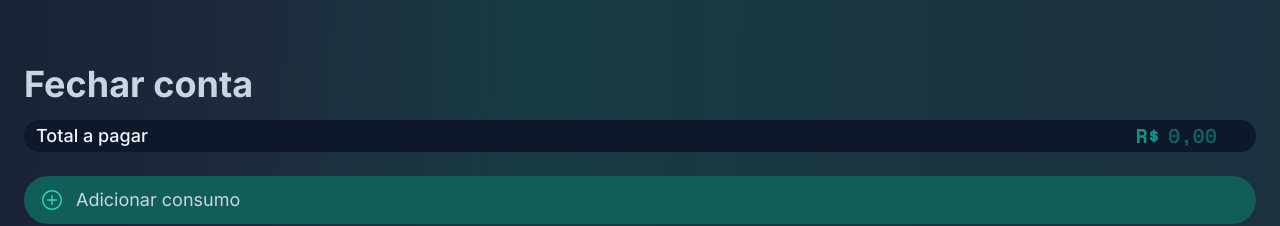
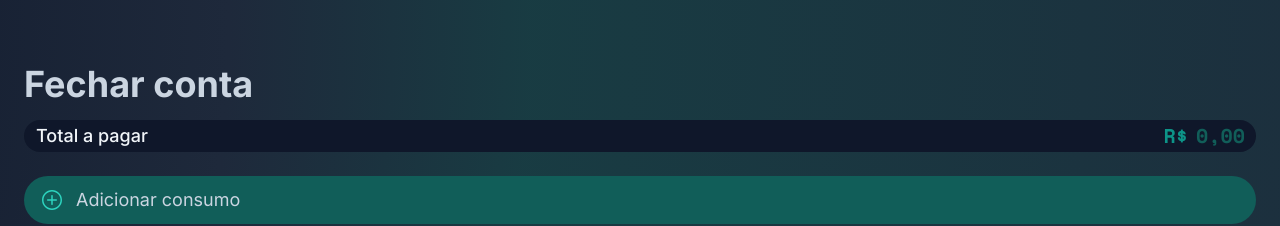
Before and after one commit to dada1smo/qites-v2, a Next.js app: page /conta in a window 1280 px wide. Shown: the top 226 px of the page. Built offline with nearby package versions, Linux system fonts and the light colour scheme.

Commit message:
feat: Adds reactive width to pill input

```diff
--- a/src/ui/components/PillInput/Base/index.tsx
+++ b/src/ui/components/PillInput/Base/index.tsx
@@ -9,7 +9,7 @@ import { VariantProps, cva } from 'class-variance-authority';
 import { cn } from '@/src/utils/cn';
 
 export const fieldVariants = cva(
-  'rounded-3xl py-1 pl-3 pr-2 flex gap-2 w-full justify-between items-center',
+  'rounded-3xl py-1 pl-3 pr-3 flex gap-2 w-full justify-between items-center',
   {
     variants: {
       color: {
@@ -64,6 +64,8 @@ const PillInput: FunctionComponent<PillInputProps> = ({
   inputMode,
   pattern,
 }) => {
+  const valueSize = value ? value.length : 1;
+
   return (
     <div className={cn(fieldVariants({ ...fieldProps }))}>
       {label && (
@@ -86,10 +88,11 @@ const PillInput: FunctionComponent<PillInputProps> = ({
           onChange={onChange}
           onBlur={onBlur}
           type={type}
-          className="w-20 bg-transparent text-xl leading-6 font-mono font-bold text-teal-600 placeholder:text-teal-800"
+          className="min-w-12 max-w-28 bg-transparent text-xl leading-6 font-mono font-bold text-teal-600 placeholder:text-teal-800"
           step={step}
           inputMode={inputMode}
           pattern={pattern}
+          style={{ width: `${valueSize}ch` }}
         />
       </div>
     </div>
```
